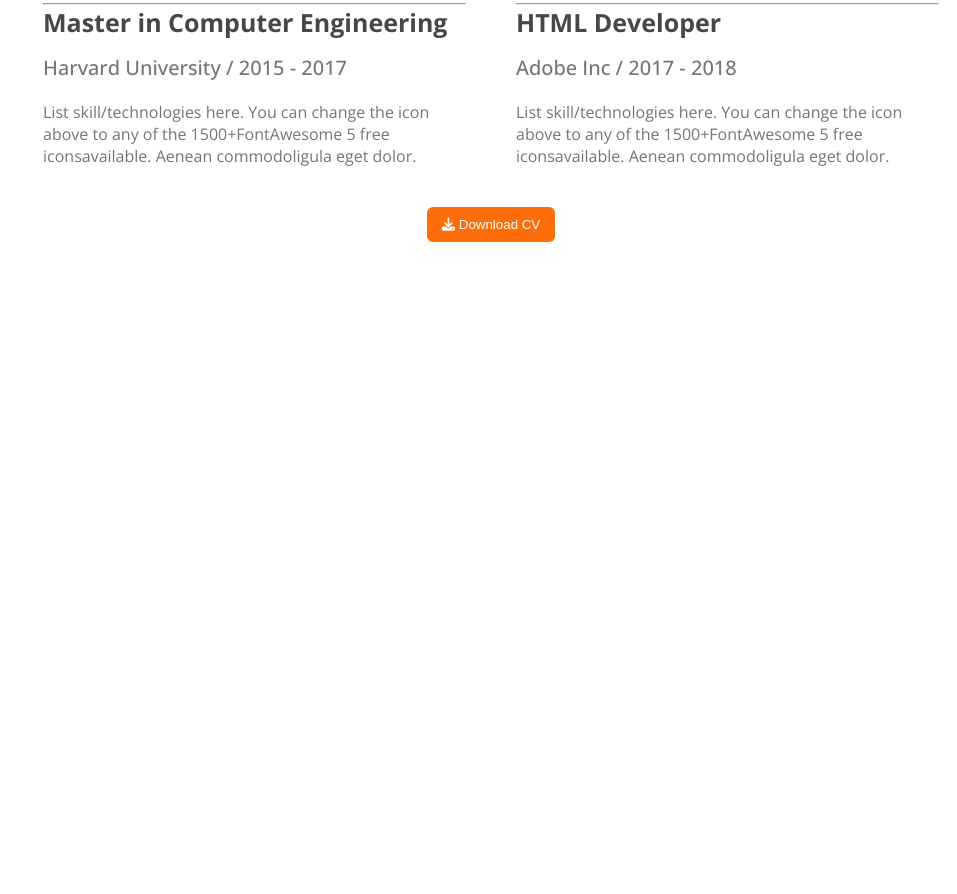
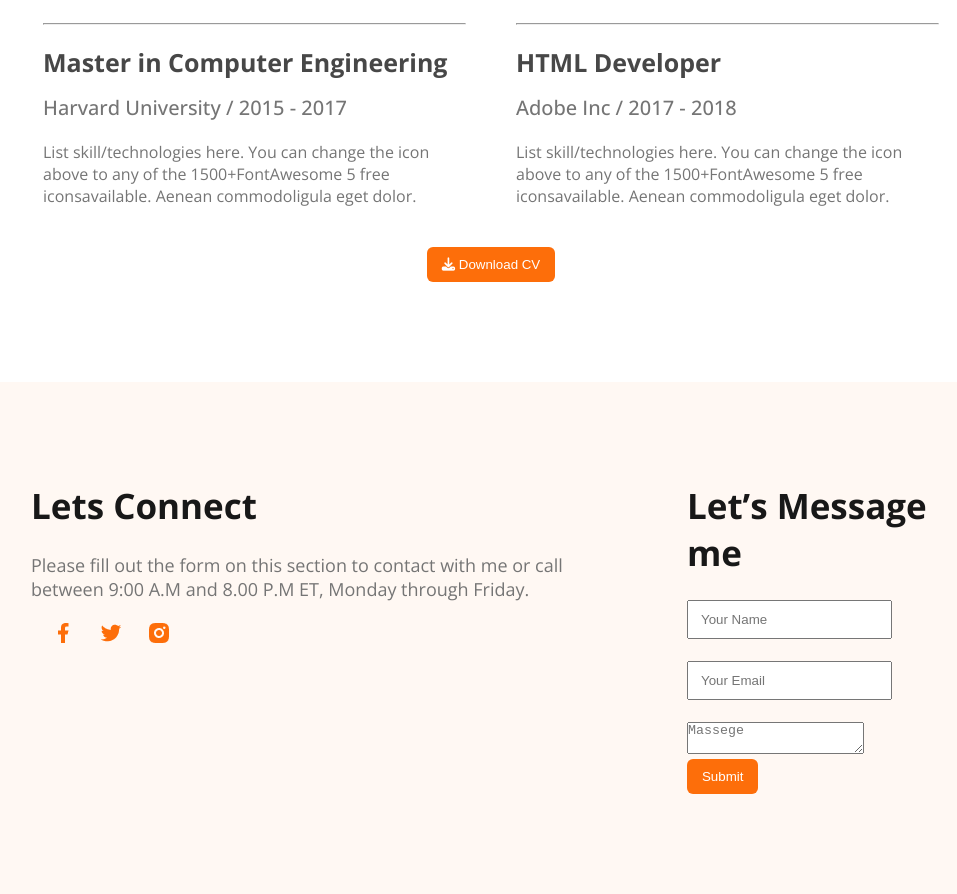
Before and after one commit to IqbalM42/portfolio-website, a plain HTML site: page index.html in a window 1280 px wide. Shown: the part 2632-3526 px from the top of the page, without its empty margins (149-1106 px from the left). Before the commit the page ends 2974 px from the top, so only its background shows below. Drawn offline with nearby package versions, Linux system fonts and the light colour scheme.

Commit message:
add a footer section

```diff
--- a/index.html
+++ b/index.html
@@ -159,8 +159,21 @@
         <!-- end resume section -->
 
     </main>
-    <footer>
-
+    <footer class="footer_section">
+        <div class="footer_contact">
+            <h3 class="section_title">Lets Connect</h3>
+            <p class="section_description">Please fill out the form on this section to contact with me or call between 9:00 A.M and 8.00 P.M ET, Monday through Friday.</p>
+            <a href=""><img src="images/icons/facebook.png" alt=""></a>
+            <a href=""><img src="images/icons/twitter.png" alt=""></a>
+            <a href=""><img src="images/icons/insta.png" alt=""></a>
+        </div>
+        <div class="footer_massege">
+            <h3 class="section_title">Let’s Message me</h3>
+            <input type="text" placeholder="Your Name"><br><br>
+            <input type="email" placeholder="Your Email"><br><br>
+            <textarea name="" id="" placeholder="Massege"></textarea><br>
+            <input class="btn_primary" type="submit">
+        </div>
     </footer>
 
 </body>
--- a/styles/style.css
+++ b/styles/style.css
@@ -179,6 +179,9 @@ nav span{
     color: #474747;
     margin: 60px 0px 30px 0px;
 }
+.edu_description{
+    margin-top: 20px;
+}
 .edu_description h5{
     font-size: 25px;
     font-weight: bold;
@@ -194,6 +197,9 @@ nav span{
     font-size: 16px;
     color: #757575;
     margin: 20px 0px 30px 0px;
+}
+.exp_description{
+    margin-top: 20px;
 }
 .exp_description h5{
     font-size: 25px;
@@ -221,3 +227,39 @@ nav span{
     color: #fff;
 }
 /* ----- resume section end  ------ */
+/* ----- footer section start  ------ */
+footer{
+    background-color: #FFF8F3;
+}
+.footer_section{
+    display: flex;
+    justify-content: space-between;
+    gap: 100px;
+}
+.footer_contact{
+    padding: 100px 0px 100px 180px;
+    width: 50%;
+}
+.footer_massege{
+    padding: 100px 180px 100px 0px;
+}
+.footer_section h3{
+    text-align: left;
+}
+.footer_section p{
+    margin-bottom: 20px;
+}
+.footer_section a{
+    margin-left: 20px;
+}
+..footer_section a:first-child{
+    margin-left: 0px;
+}
+.footer_massege input[type="text"]{
+    padding: 10px 12px;
+}
+.footer_massege input[type="email"]{
+    padding: 10px 12px;
+}
+
+/* ----- footer section end  ------ */
```
